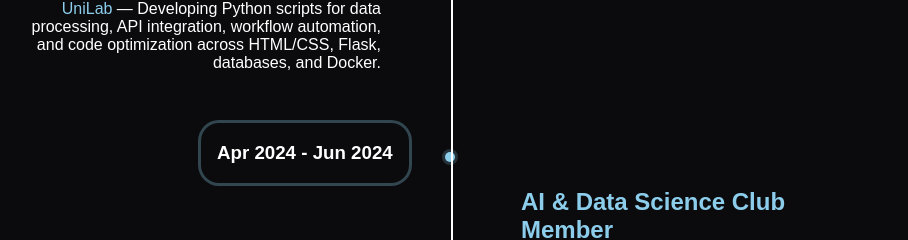
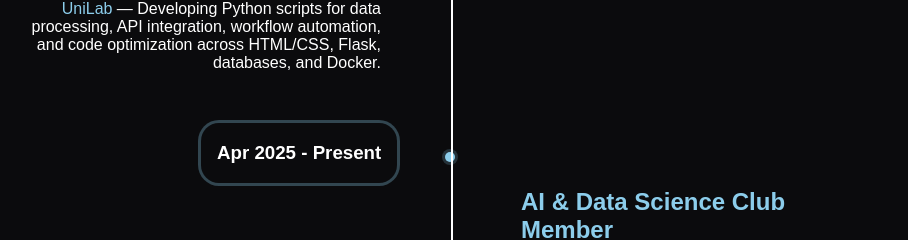
Before and after one commit to DavitEgoian/Portfolio-Website, a React (Create React App) app: page / in a window 1280 px wide. Shown: the part 9865-10105 px from the top of the page, without its empty margins (189-1097 px from the left). Built offline with nearby package versions, Linux system fonts and the light colour scheme; a web font is replaced by a local one.

Commit message:
Experience timeline dates fix

```diff
--- a/src/data/experienceTimeline.js
+++ b/src/data/experienceTimeline.js
@@ -9,7 +9,7 @@ const educationTimeline = [
     title: "AI & Data Science Club Member",
     highlighted: "Georgian AI Association",
     desc: " — Collaborating on AI/ML workshops using Python and Pandas for modeling and feature engineering, and participating in hackathons to apply Scikit-Learn.",
-    date: "Apr 2024 - Jun 2024",
+    date: "Apr 2025 - Present",
   },
 ];
 
```
